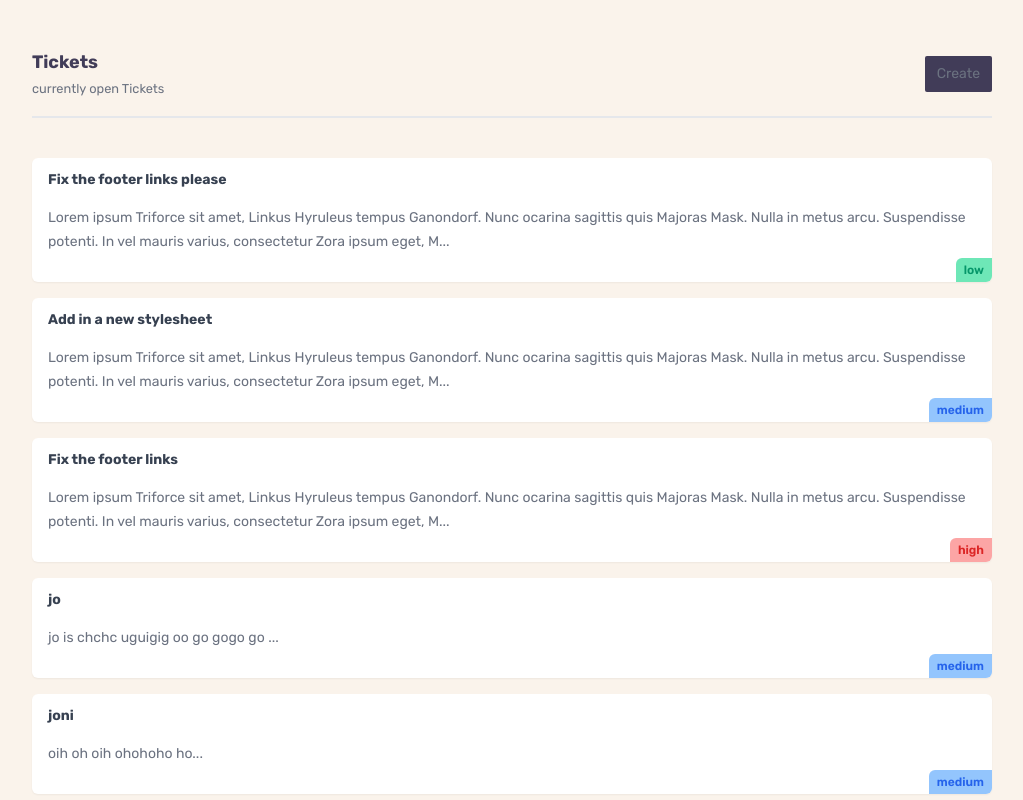
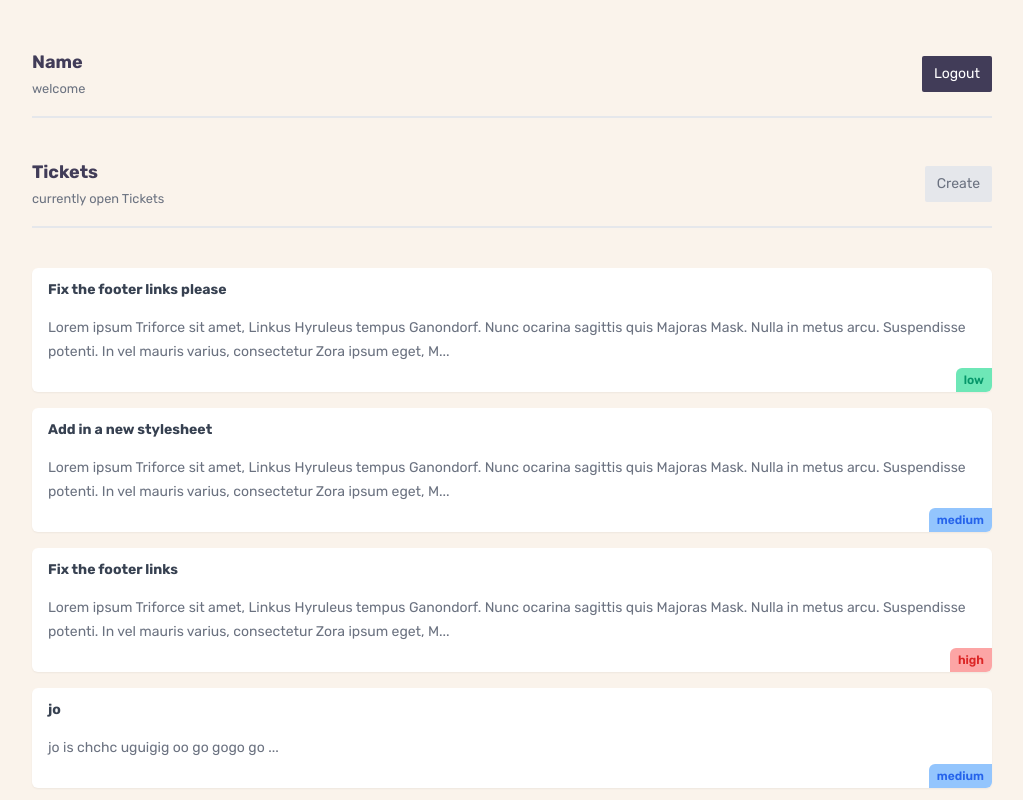
Before and after one commit to JohnGirma/Task-Manager, a Next.js app: page /tickets in a window 1280 px wide. Shown: the top 800 px of the page, without its empty margins (128-1151 px from the left). Built offline with nearby package versions, Linux system fonts and the light colour scheme; data requests are answered from the project's data file.

Commit message:
add logout function

```diff
--- /dev/null
+++ b/app/api/users/logout/route.ts
@@ -0,0 +1,20 @@
+import { NextResponse } from "next/server";
+
+
+export async function GET() {
+    try {
+        const response = NextResponse.json(
+            {
+                message: "Logout successful",
+                success: true,
+            }
+        )
+        response.cookies.set("token", "",
+        { httpOnly: true, expires: new Date(0)
+        });
+        return response;
+    } catch (error: any) {
+        return NextResponse.json({ error: error.message }, { status: 500 });
+    }
+
+    }
--- a/app/signup/page.jsx
+++ b/app/signup/page.jsx
@@ -25,7 +25,7 @@ function SignUpPage() {
             toast.success('Successfully created!');
             console.log("SignUp SUCCESS" )
             router.push("/login");
-        } catch (error:any) {
+        } catch (error) {
             toast.error('This is an error!');
             toast.error(error.message);
             console.log("Signup failed", error.message);
--- a/app/tickets/TicketList.jsx
+++ b/app/tickets/TicketList.jsx
@@ -19,6 +19,17 @@ async function TicketList() {
 
   return (
     <>
+    <nav className='flex justify-between space-x-4'>
+            <div>
+                <h2>Tickets</h2>
+                <p><small>currently open Tickets</small></p>
+            </div>
+
+            <button className="btn-secondary">
+              <Link href="/tickets/create">Create</Link>
+              </button>
+
+        </nav>
     {tickets.map((ticket)=>(
         <div key={ticket.id} className='card my-5 '>
             <Link href={`/tickets/${ticket.id}`}>
--- a/app/tickets/page.jsx
+++ b/app/tickets/page.jsx
@@ -1,22 +1,37 @@
+"use client"
 import React from 'react'
 import { Suspense } from 'react'
 import Loading from '../loading'
 import TicketList from './TicketList'
 import Link from 'next/link'
+import axios from 'axios'
+import toast  from "react-hot-toast";
+import { useRouter } from 'next/navigation'
 
 function ticket() {
+    const router=useRouter()
+    const logout=async()=>{
+        try {
+          await axios.get('/api/users/logout')
+          toast.success('Logout successful')
+          router.push('/login')
+        } catch (error) {
+            console.log(error.mesage)
+            toast.error(error.mesage)
+    }}
   return (
     <main>
         <nav className='flex justify-between space-x-4'>
             <div>
-                <h2>Tickets</h2>
-                <p><small>currently open Tickets</small></p>
+                <h2>Name</h2>
+                <p><small>welcome</small></p>
             </div>
-            <div className=''>
-            <button class="btn-primary">
-              <Link href="/tickets/create">Create</Link>
+
+            <button className="btn-primary"
+              onClick={logout}>
+              Logout
               </button>
-            </div>
+
         </nav>
         <Suspense fallback={<Loading/>}>
         <TicketList/>
@@ -24,7 +39,7 @@ function ticket() {
 
     </main>
 
-  )
-}
+  )}
 
-export default ticket
+
+    export default ticket
```
